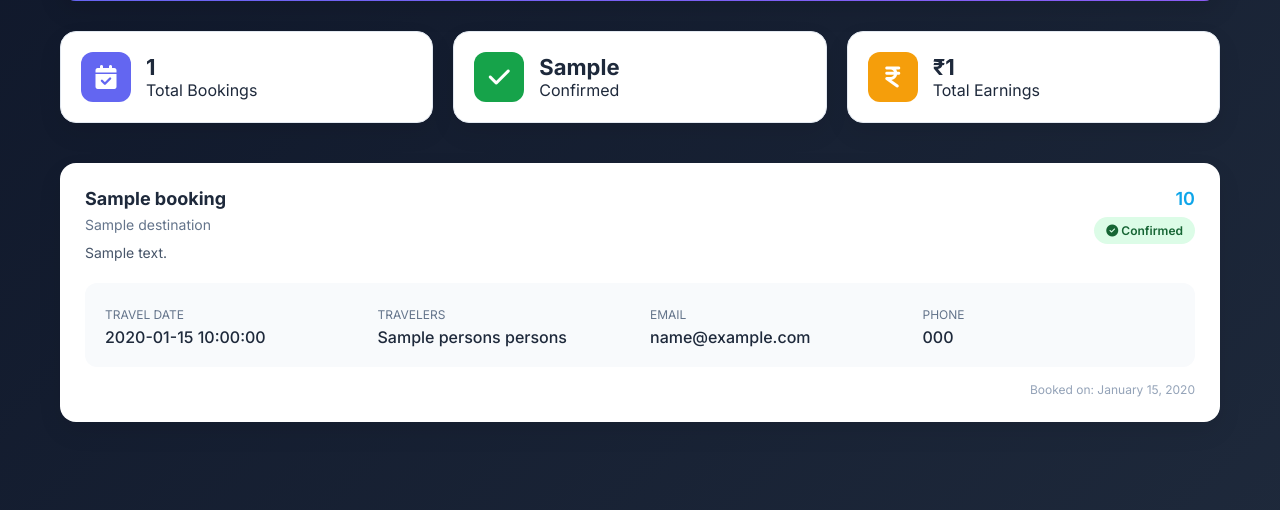
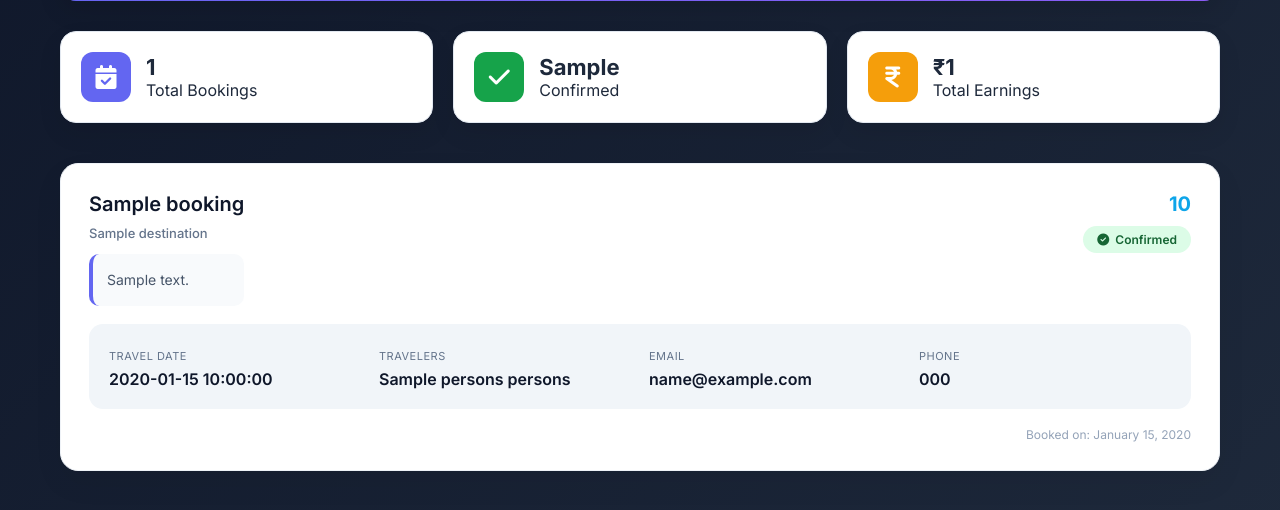
Before and after one commit to Tejasrathod274/Final-Project, a Flask app: template templates/guide-dashboard.html in a window 1280 px wide. Shown: the part 242-752 px from the top of the page. Run offline with Flask 3, Linux system fonts and the light colour scheme; the template is opened without the code that fills it: most values are stand-ins (such as "Sample title", 1, 10 or a date in 2020); some libraries are stand-ins or nearby versions.

Commit message:
Fixed guide dashboard tour description box changes

```diff
--- a/templates/guide-dashboard.html
+++ b/templates/guide-dashboard.html
@@ -245,51 +245,65 @@
         }
 
         /* BOOKING CARD */
-
+        /* BOOKING CARD */
         .booking-card {
-            background: white;
-            padding: 25px;
-            border-radius: 16px;
+            background: #ffffff;
+            padding: 28px;
+            border-radius: 18px;
             margin-bottom: 30px;
-            box-shadow: 0 10px 25px rgba(0, 0, 0, 0.08);
+            box-shadow: 0 12px 30px rgba(0, 0, 0, 0.06);
+            border: 1px solid #eef2f7;
+            transition: all 0.3s ease;
         }
 
+        .booking-card:hover {
+            transform: translateY(-6px);
+            box-shadow: 0 20px 40px rgba(0, 0, 0, 0.08);
+        }
+
+        /* Header */
         .booking-header {
             display: flex;
             justify-content: space-between;
             align-items: flex-start;
-            margin-bottom: 20px;
+            gap: 20px;
+            margin-bottom: 18px;
         }
 
         .tour-info h4 {
-            font-size: 18px;
-            margin-bottom: 5px;
+            font-size: 20px;
+            font-weight: 600;
+            color: #0f172a;
+            margin-bottom: 6px;
         }
 
         .destination {
-            font-size: 14px;
+            font-size: 13px;
             color: #64748b;
+            font-weight: 500;
         }
 
+        /* Price Section */
         .price-section {
             text-align: right;
         }
 
         .price {
-            font-size: 18px;
-            font-weight: 600;
+            font-size: 20px;
+            font-weight: 700;
             color: #0ea5e9;
-            margin-bottom: 8px;
+            margin-bottom: 10px;
         }
 
-        /* BADGES */
-
+        /* Status Badge */
         .status-badge {
-            padding: 6px 12px;
-            border-radius: 20px;
+            padding: 6px 14px;
+            border-radius: 30px;
             font-size: 12px;
             font-weight: 600;
-            display: inline-block;
+            display: inline-flex;
+            align-items: center;
+            gap: 6px;
         }
 
         .confirmed {
@@ -298,61 +312,70 @@
         }
 
         .pending {
-            background: #fee2e2;
-            color: #991b1b;
+            background: #fef3c7;
+            color: #92400e;
         }
 
-        /* BUTTON */
-
+        /* Confirm Button */
         .confirm-btn {
             display: inline-block;
-            margin-top: 10px;
-            padding: 8px 14px;
-            background: #16a34a;
+            margin-top: 12px;
+            padding: 8px 16px;
+            background: linear-gradient(135deg, #16a34a, #22c55e);
             color: white;
-            border-radius: 8px;
+            border-radius: 10px;
             text-decoration: none;
             font-size: 13px;
+            font-weight: 600;
+            transition: 0.3s ease;
         }
 
         .confirm-btn:hover {
-            background: #15803d;
+            transform: translateY(-2px);
+            box-shadow: 0 8px 20px rgba(34, 197, 94, 0.3);
         }
 
-        /* DETAILS */
+        /* Description Styling */
+        .tour-description {
+            margin-top: 12px;
+            font-size: 14px;
+            color: #475569;
+            line-height: 1.7;
+            background: #f8fafc;
+            padding: 14px;
+            border-radius: 10px;
+            border-left: 4px solid #6366f1;
+        }
 
+        /* Booking Details */
         .booking-details {
             display: grid;
-            grid-template-columns: repeat(auto-fit, minmax(220px, 1fr));
-            gap: 20px;
-            background: #f8fafc;
+            grid-template-columns: repeat(auto-fit, minmax(200px, 1fr));
+            gap: 18px;
+            background: #f1f5f9;
             padding: 20px;
-            border-radius: 12px;
+            border-radius: 14px;
         }
 
         .booking-details label {
-            font-size: 12px;
+            font-size: 11px;
             color: #64748b;
             text-transform: uppercase;
+            letter-spacing: 0.5px;
         }
 
         .booking-details p {
-            font-weight: 500;
-            margin-top: 4px;
+            font-weight: 600;
+            margin-top: 5px;
+            color: #0f172a;
         }
 
+        /* Footer */
         .booking-footer {
             text-align: right;
             font-size: 12px;
             color: #94a3b8;
-            margin-top: 15px;
-        }
-
-        .tour-description {
-            margin-top: 8px;
-            font-size: 14px;
-            color: #475569;
-            line-height: 1.5;
+            margin-top: 18px;
         }
     </style>
 </head>
```
